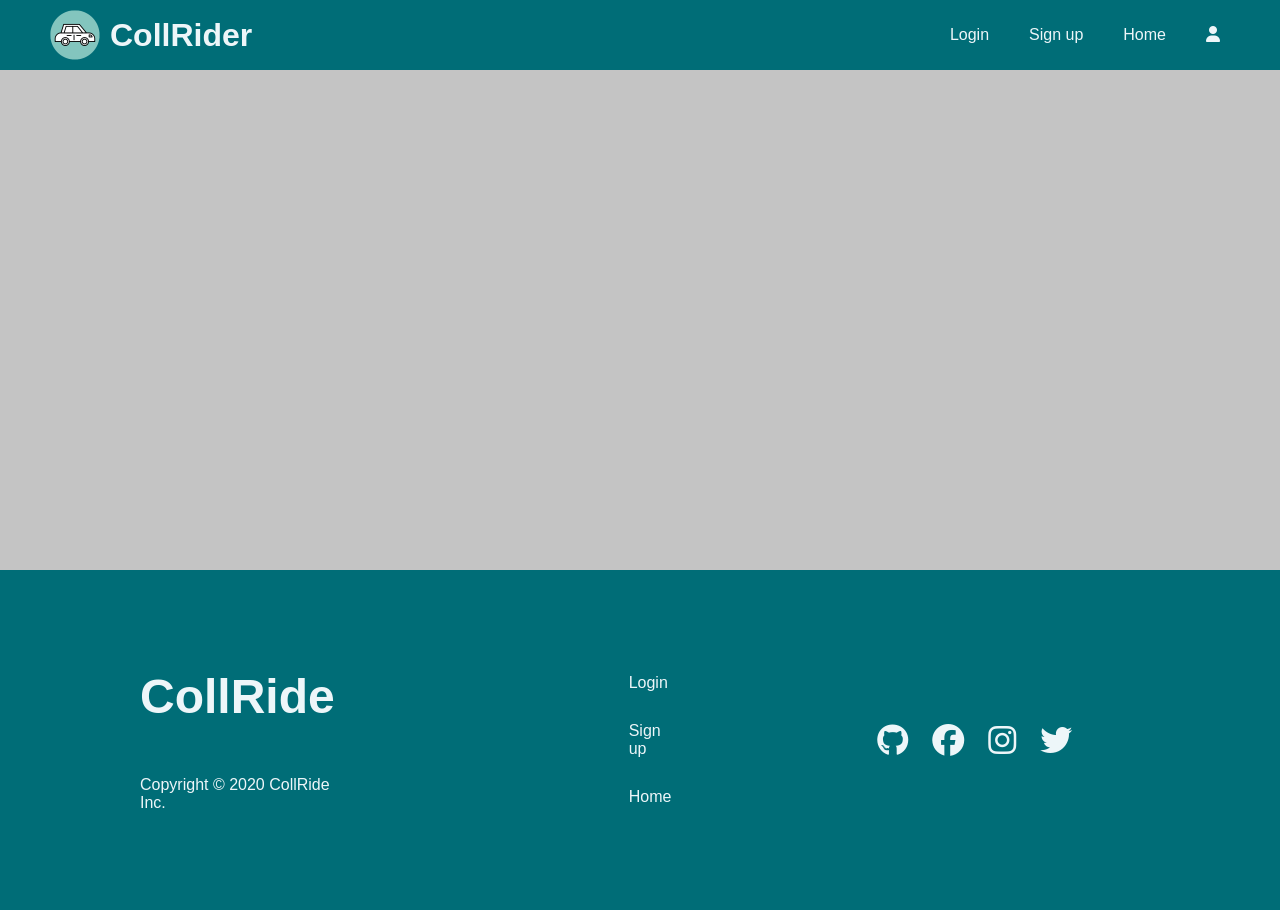
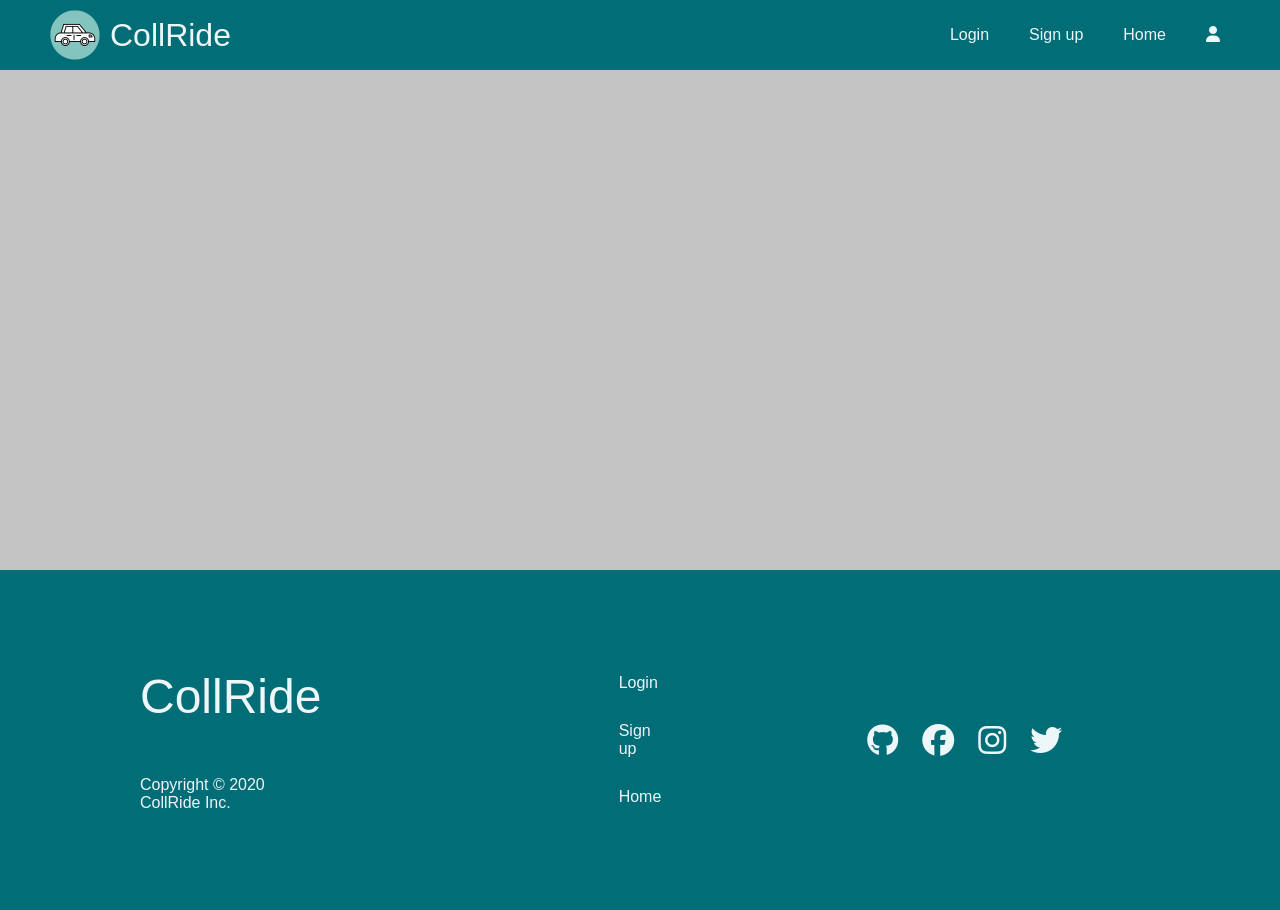
Before and after one commit to NaderASC20/collride, a Flask app: page / in a window 1280 px wide. Run offline with Flask 2, Linux system fonts and the light colour scheme; data that the repository does not hold is empty; some libraries are stand-ins or nearby versions.

Commit message:
heroku fix

```diff
--- a/static/style.css
+++ b/static/style.css
@@ -66,7 +66,7 @@ h5,
 h6 {
   margin: 10px 0;
   line-height: 1.2;
-  font-weight: bold;
+  font-weight: 400;
 }
 
 .lead {
--- a/templates/base.html
+++ b/templates/base.html
@@ -11,14 +11,6 @@
 
     <title>{% block title %}{% endblock %}</title>
 
-    {% with messages = get_flashed_messages() %} {% if messages %}
-    <ul class="flashes">
-      {% for message in messages %}
-      <li>{{ message }}</li>
-      {% endfor %}
-    </ul>
-    {% endif %} {% endwith %}
-
     <link
       href="{{ url_for('static', filename='style.css') }}"
       rel="stylesheet"
@@ -30,7 +22,7 @@
       <div class="container flex">
         <div class="flex">
           <img class="logo-img" src="../static/images/car.png" alt="" />
-          <h1 class="logo">CollRider</h1>
+          <h1 class="logo">CollRide</h1>
         </div>
         <nav>
           <ul>
@@ -44,6 +36,15 @@
         </nav>
       </div>
     </div>
+
+    {% with messages = get_flashed_messages() %} {% if messages %}
+    <ul class="flashes">
+      {% for message in messages %}
+      <li>{{ message }}</li>
+      {% endfor %}
+    </ul>
+    {% endif %} {% endwith %}
+
     {% block content %} {% endblock content %}
 
     <footer class="footer ">
--- a/templates/signup.html
+++ b/templates/signup.html
@@ -16,7 +16,6 @@ content %}
             required
           />
         </div>
-
         <h3 for="password">Password</h3>
         <div class="form-control">
           <input
@@ -27,7 +26,6 @@ content %}
             required
           />
         </div>
-
         <h3 for="name">First Name</h3>
         <div class="form-control">
           <input
@@ -38,7 +36,6 @@ content %}
             required
           />
         </div>
-
         <h3 for="last_name">Last Name</h3>
         <div class="form-control">
           <input
```
Also changed, not shown: readme.md (deleted).
